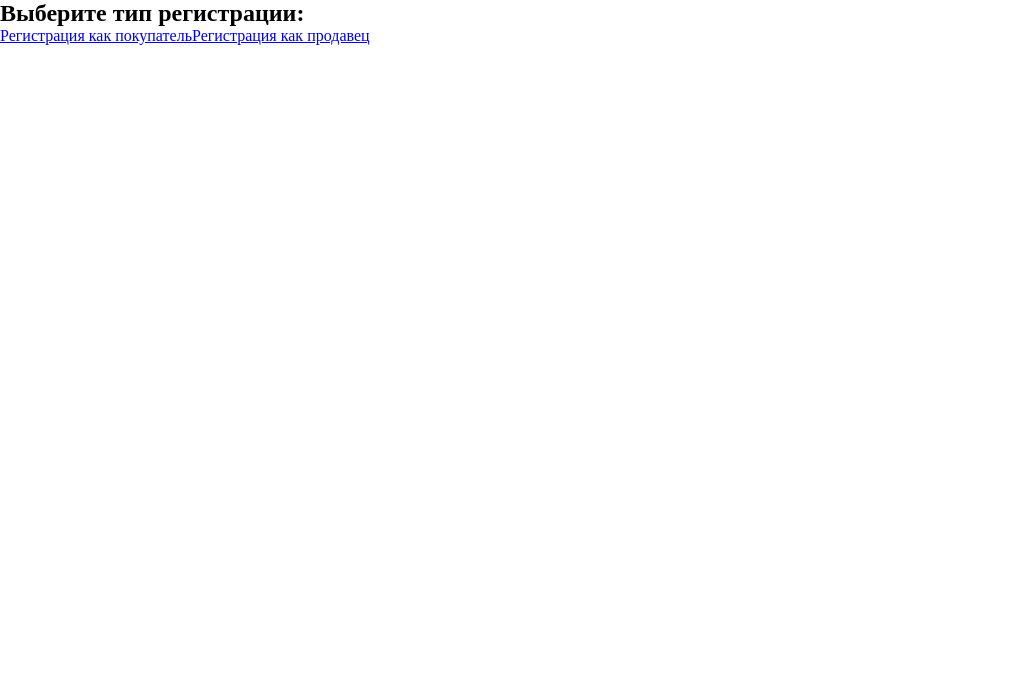
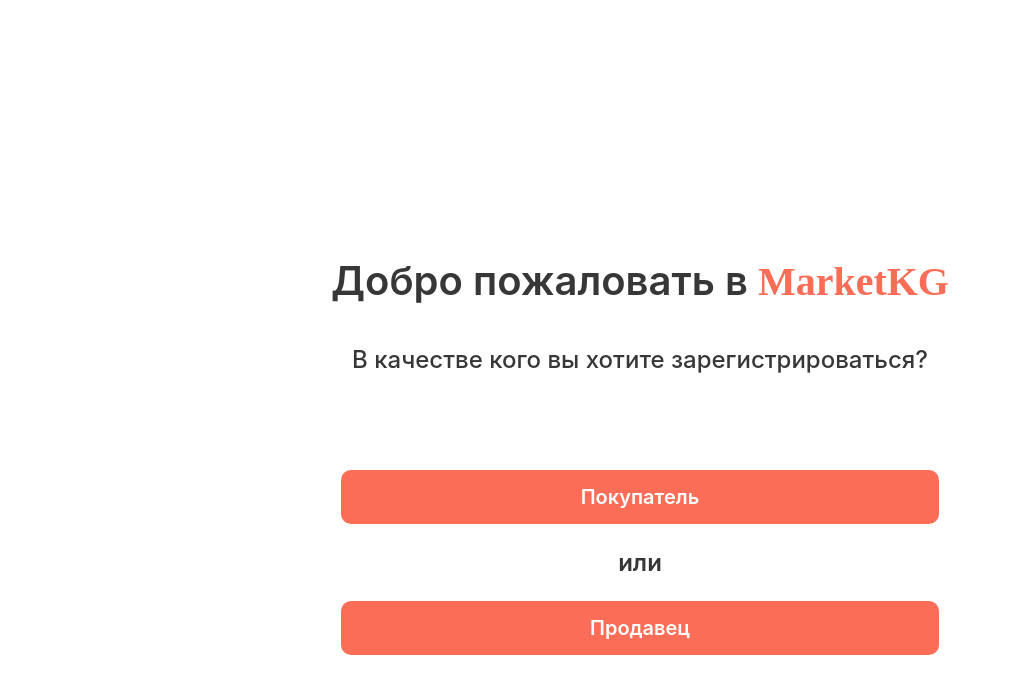
Before and after one commit to Jabryker/Market, a React (Create React App) app: page /registration in a window 1280 px wide. Shown: the top 694 px of the page, without its empty margins (0-1009 px from the left). Built offline with nearby package versions, Linux system fonts and the light colour scheme; no server answers.

Commit message:
add style and component registration screen

```diff
--- /dev/null
+++ b/src/pages/RegistrationScreen/RegistrationScreen.module.scss
@@ -0,0 +1,45 @@
+.registrationScreenContainer {
+  display: flex;
+  flex-direction: column;
+  justify-content: center;
+  align-items: center;
+
+  .registrationScreenTitle {
+    margin-top: 256px;
+    color: #373737;
+    font-family: Inter;
+    font-size: 40px;
+    font-weight: 600;
+
+    >span {
+      color: #FB6D56;
+      font-family: Poppins;
+      font-size: 40px;
+      font-weight: 600;
+    }
+  }
+
+  .registrationScreenText {
+    margin-top: 40px;
+
+    color: #373737;
+    font-family: Inter;
+    font-size: 24px;
+    font-weight: 500;
+  }
+
+  .registrationScreenBtns {
+    display: flex;
+    flex-direction: column;
+    gap: 24px;
+    margin-top: 96px;
+
+    >span {
+      text-align: center;
+      color: #373737;
+      font-family: Inter;
+      font-size: 24px;
+      font-weight: 600;
+    }
+  }
+}
--- a/src/pages/RegistrationScreen/RegistrationScreen.tsx
+++ b/src/pages/RegistrationScreen/RegistrationScreen.tsx
@@ -1,12 +1,20 @@
 import { FC } from "react";
 import { Link } from "react-router-dom";
+import {Button} from "../../components/atoms/Button/Button";
+import styles from "./RegistrationScreen.module.scss";
 
 const RegistrationScreen: FC = () => {
   return (
-    <div>
-      <h2>Выберите тип регистрации:</h2>
-      <Link to="/registration/buyer">Регистрация как покупатель</Link>
-      <Link to="/registration/seller">Регистрация как продавец</Link>
+    <div className={styles.registrationScreenContainer}>
+      <h1 className={styles.registrationScreenTitle}>
+          Добро пожаловать в <span>MarketKG</span>
+      </h1>
+      <p className={styles.registrationScreenText}>В качестве кого вы хотите зарегистрироваться?</p>
+      <div className={styles.registrationScreenBtns}>
+        <Link to="/registration/buyer"><Button type="submit">Покупатель</Button></Link>
+        <span>или</span>
+        <Link to="/registration/seller"><Button type="submit">Продавец</Button></Link>
+      </div>
     </div>
   );
 };
```
